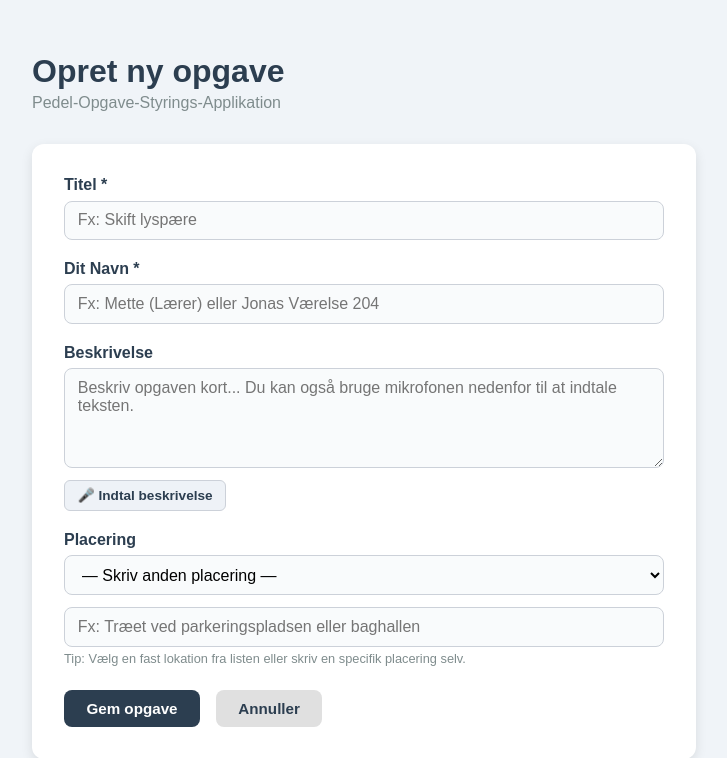
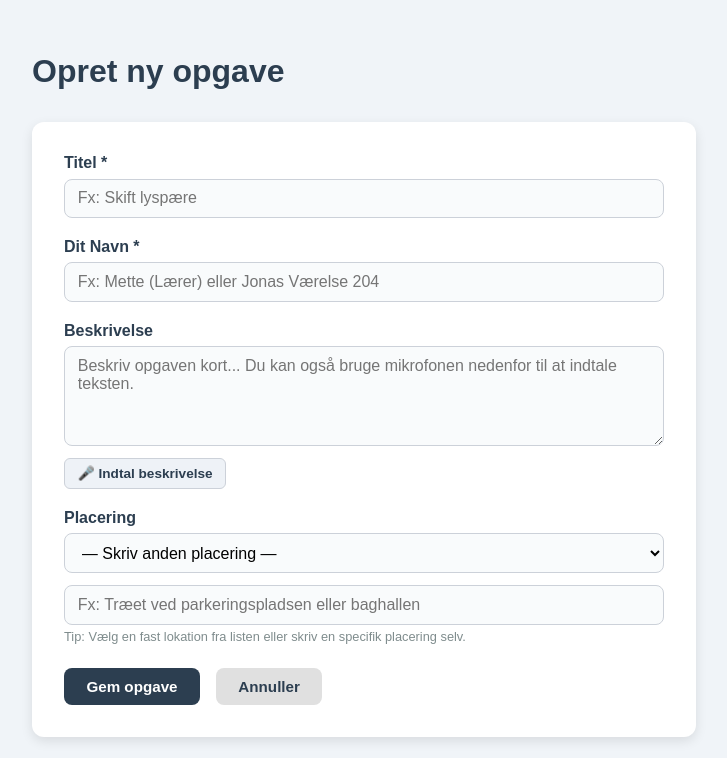
Before and after one commit to soe-svg/POSA, a Flask app: page /create in a window 1280 px wide. Shown: the top 758 px of the page, without its empty margins (0-727 px from the left). Run offline with Flask 3, Linux system fonts and the light colour scheme; data comes from the database, SQL or seed files in the repository.

Commit message:
Remove subtitle from create task page

```diff
--- a/templates/create_task.html
+++ b/templates/create_task.html
@@ -121,7 +121,6 @@
 <body>
 
     <h1>Opret ny opgave</h1>
-    <p class="subtitle">Pedel-Opgave-Styrings-Applikation</p>
 
     {% with messages = get_flashed_messages(with_categories=true) %}
         {% if messages %}
```
